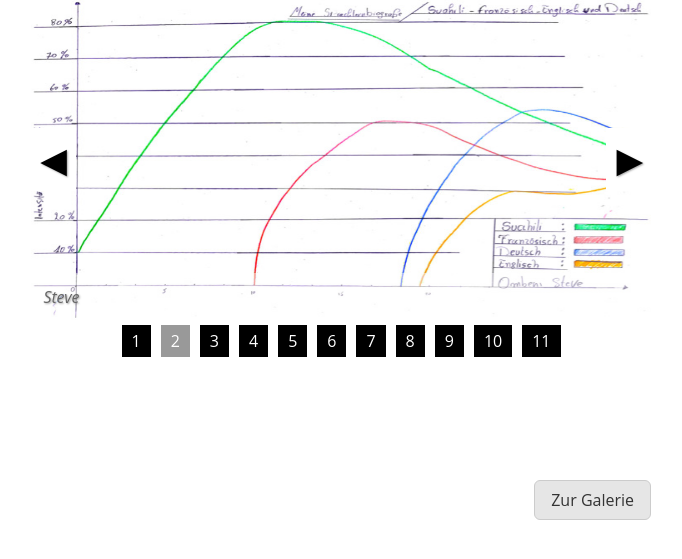
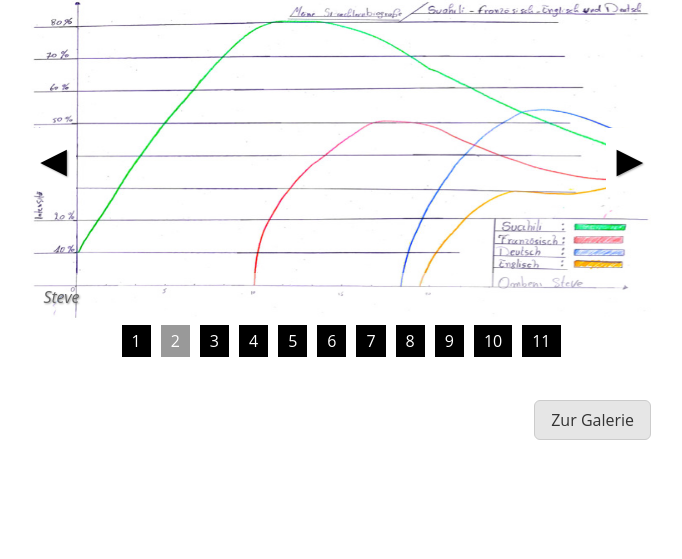
Before and after one commit to ja4ms/sprachlern-visuals, a plain HTML site: page index.html in a window 1280 px wide. Shown: the part 63-622 px from the top of the page, without its empty margins (299-981 px from the left). Drawn offline with nearby package versions, Linux system fonts and the light colour scheme.

Commit message:
Update index.html

```diff
--- a/index.html
+++ b/index.html
@@ -40,7 +40,7 @@
       </div>
 
       <!-- Button zur Galerie (jetzt im Container, ohne Moodle-Abstand) -->
-<p style="text-align:right; margin-top:160px;">
+<p style="text-align:right; margin-top:80px;">
   <a href="https://lms.eb-zuerich.ch/mod/lightboxgallery/view.php?id=68960"
      target="_top"
      style="display:inline-block; padding:8px 16px; background:#e6e6e6; color:#333; border-radius:6px; text-decoration:none; font-size:16px; border:1px solid #ccc;">
```
